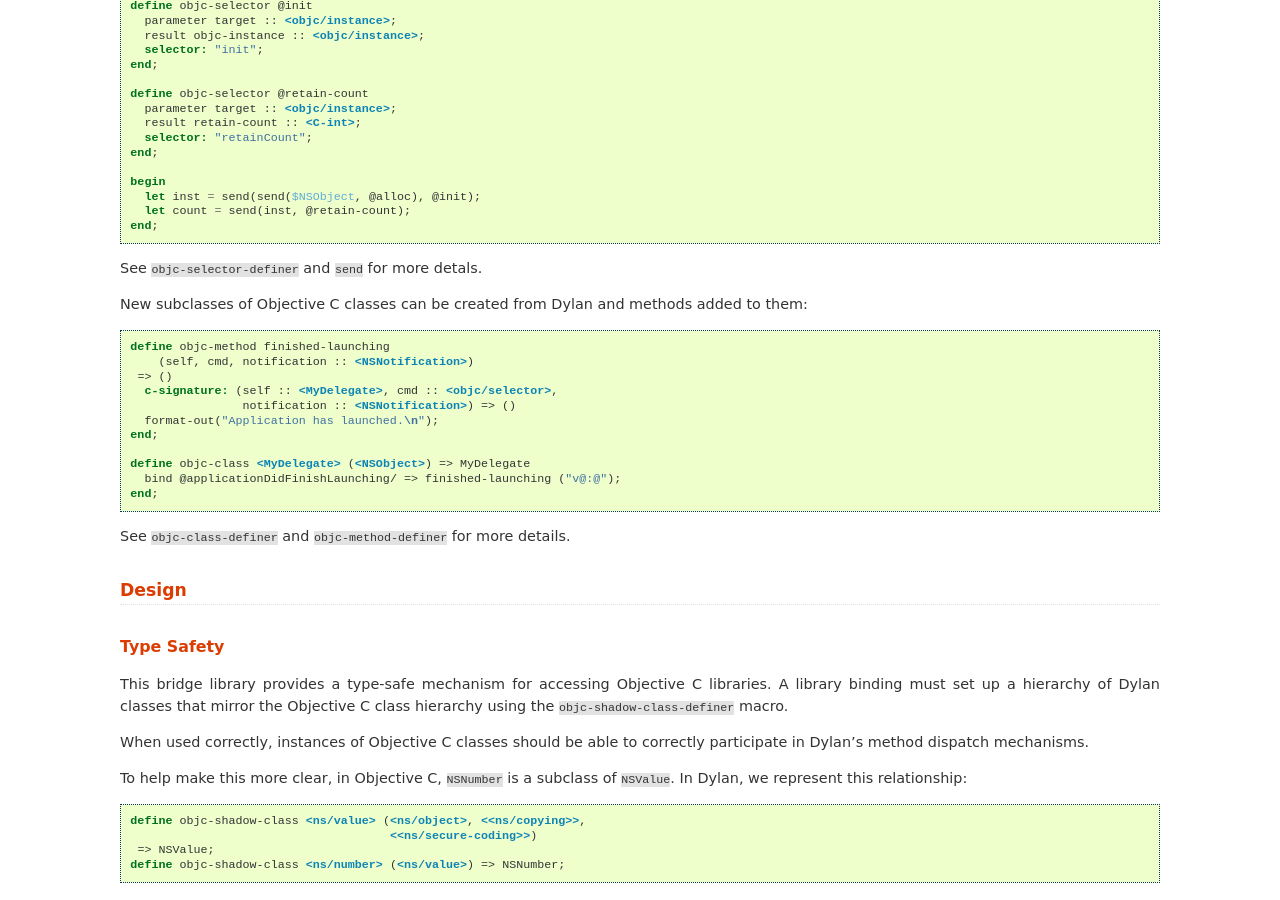
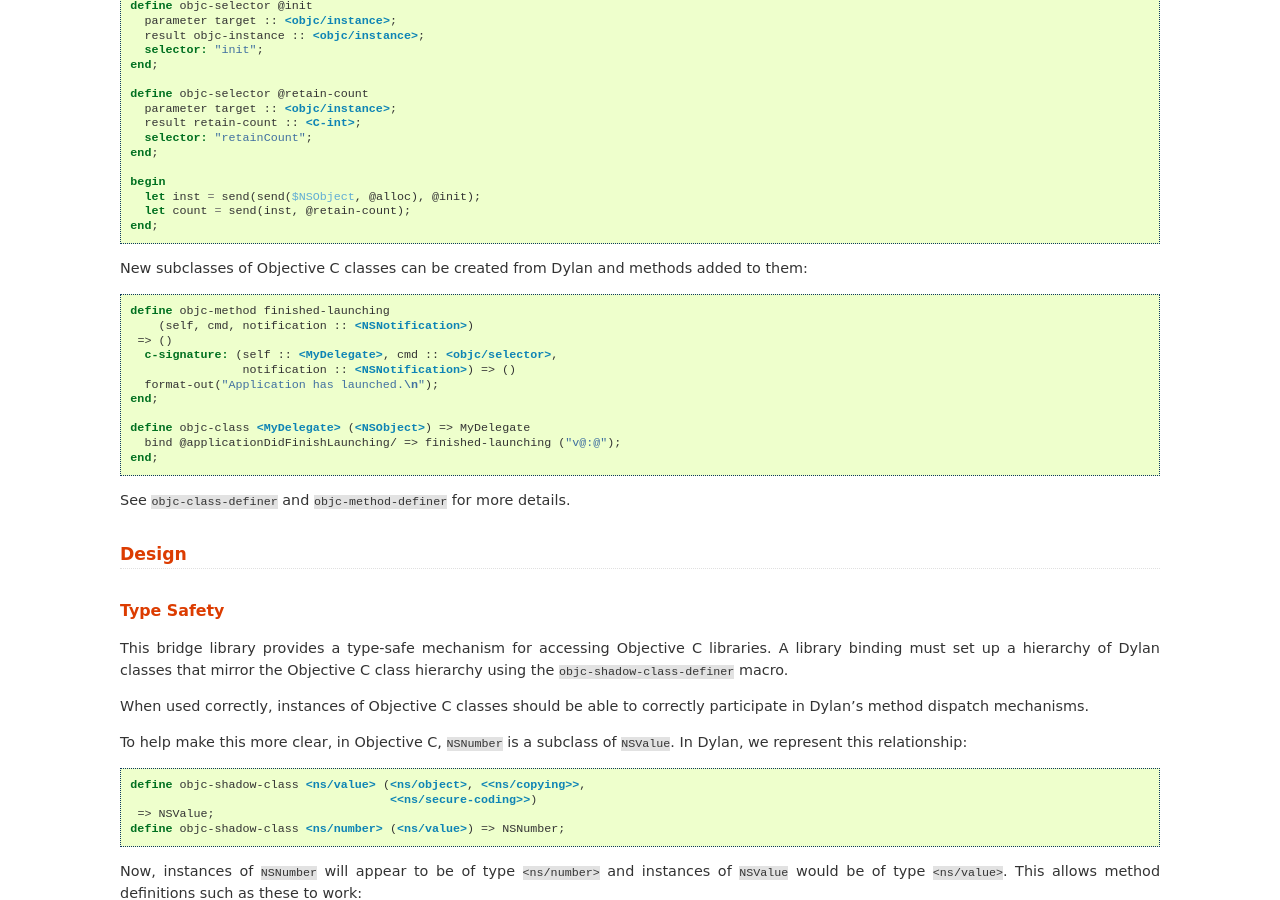
Before and after one commit to dylan-foundry/objc-dylan, a Sphinx documentation site: the page built from documentation/source/index.rst, in a window 1280 px wide and 900 px high, scrolled down 1146 px. Built offline with Sphinx 7.4.7, drawn with Linux system fonts in a browser that asks for light colours; cross-references to code outside the pages are shown as plain code.

Commit message:
Remove redundant text.

```diff
--- a/documentation/source/index.rst
+++ b/documentation/source/index.rst
@@ -49,8 +49,6 @@ invoke them:
      let inst = send(send($NSObject, @alloc), @init);
      let count = send(inst, @retain-count);
    end;
-
-See :macro:`objc-selector-definer` and :macro:`send` for more detals.
 
 New subclasses of Objective C classes can be created from Dylan and methods
 added to them:
```
